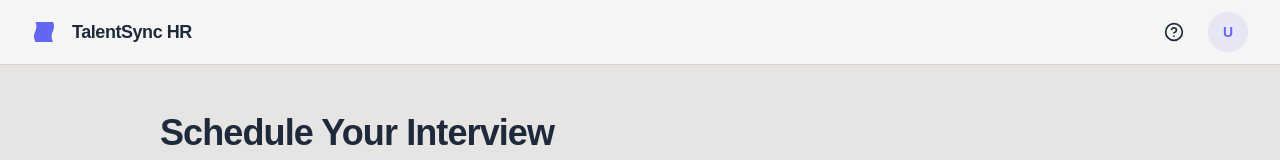
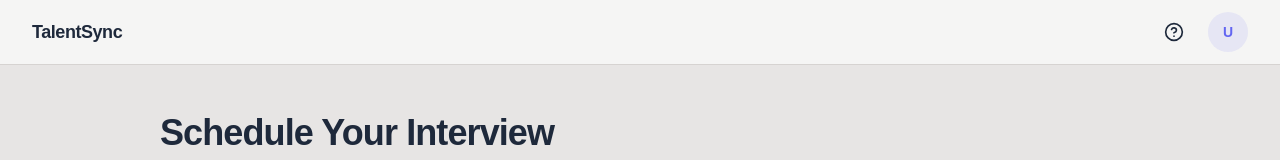
Before and after one commit to tashifkhan/TalentSync-HR-Dashboard, a Next.js app: page /schedule-interview in a window 1280 px wide. Shown: the top 160 px of the page. Built offline with nearby package versions, Linux system fonts and the light colour scheme.

Commit message:
Update schedule-interview page

```diff
--- a/app/(client-pages)/schedule-interview/page.tsx
+++ b/app/(client-pages)/schedule-interview/page.tsx
@@ -48,18 +48,7 @@ export default function ScheduleInterviewPage() {
         <div className="container mx-auto px-4 sm:px-6 lg:px-8">
           <div className="flex items-center justify-between h-16">
             <div className="flex items-center gap-4">
-              <svg
-                className="size-6 text-primary"
-                fill="none"
-                viewBox="0 0 48 48"
-                xmlns="http://www.w3.org/2000/svg"
-              >
-                <path
-                  d="M42.4379 44C42.4379 44 36.0744 33.9038 41.1692 24C46.8624 12.9336 42.2078 4 42.2078 4L7.01134 4C7.01134 4 11.6577 12.932 5.96912 23.9969C0.876273 33.9029 7.27094 44 7.27094 44L42.4379 44Z"
-                  fill="currentColor"
-                />
-              </svg>
-              <h2 className="text-lg font-bold tracking-tight">TalentSync HR</h2>
+              <h2 className="text-lg font-bold tracking-tight">TalentSync</h2>
             </div>
             <div className="flex items-center gap-4">
               <Button variant="ghost" size="icon" className="rounded-full">
```
